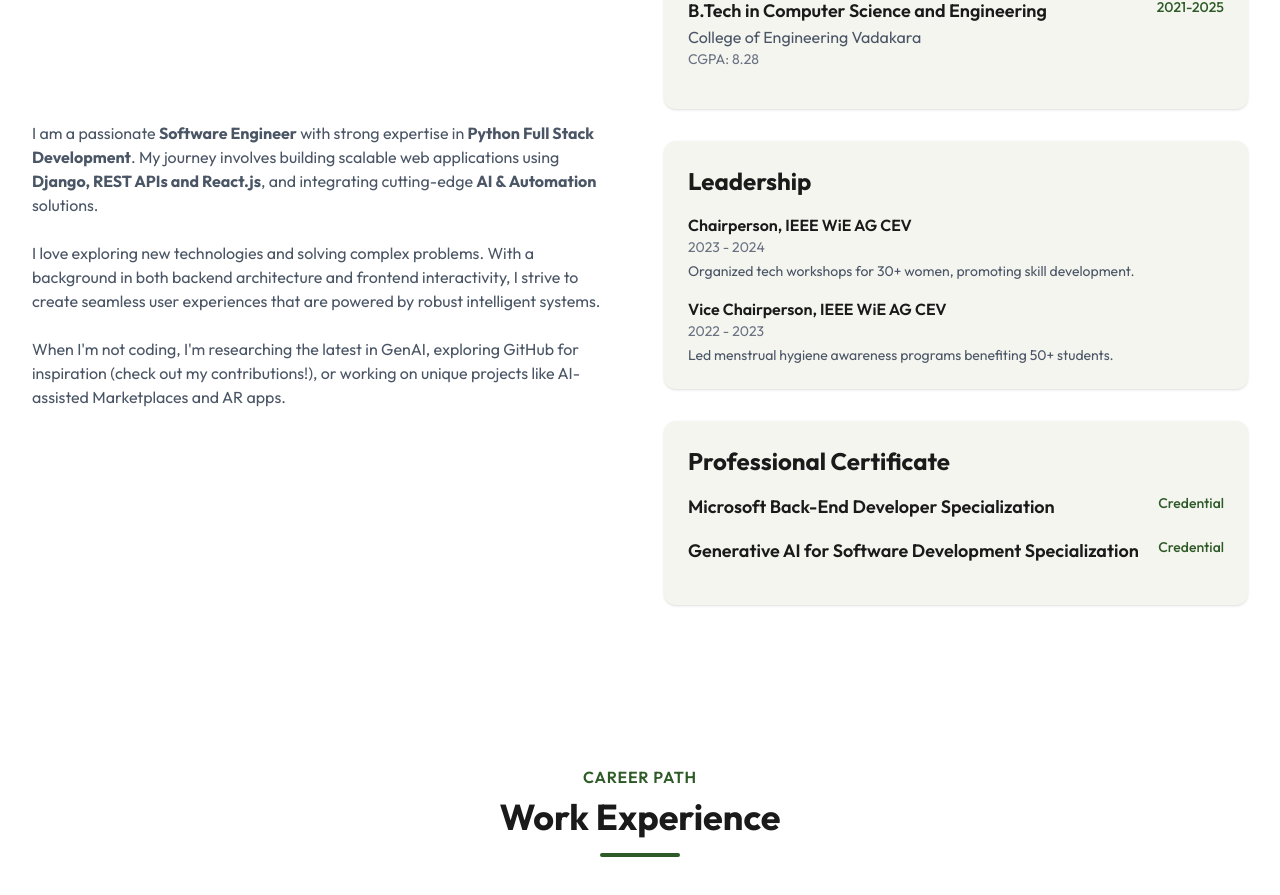
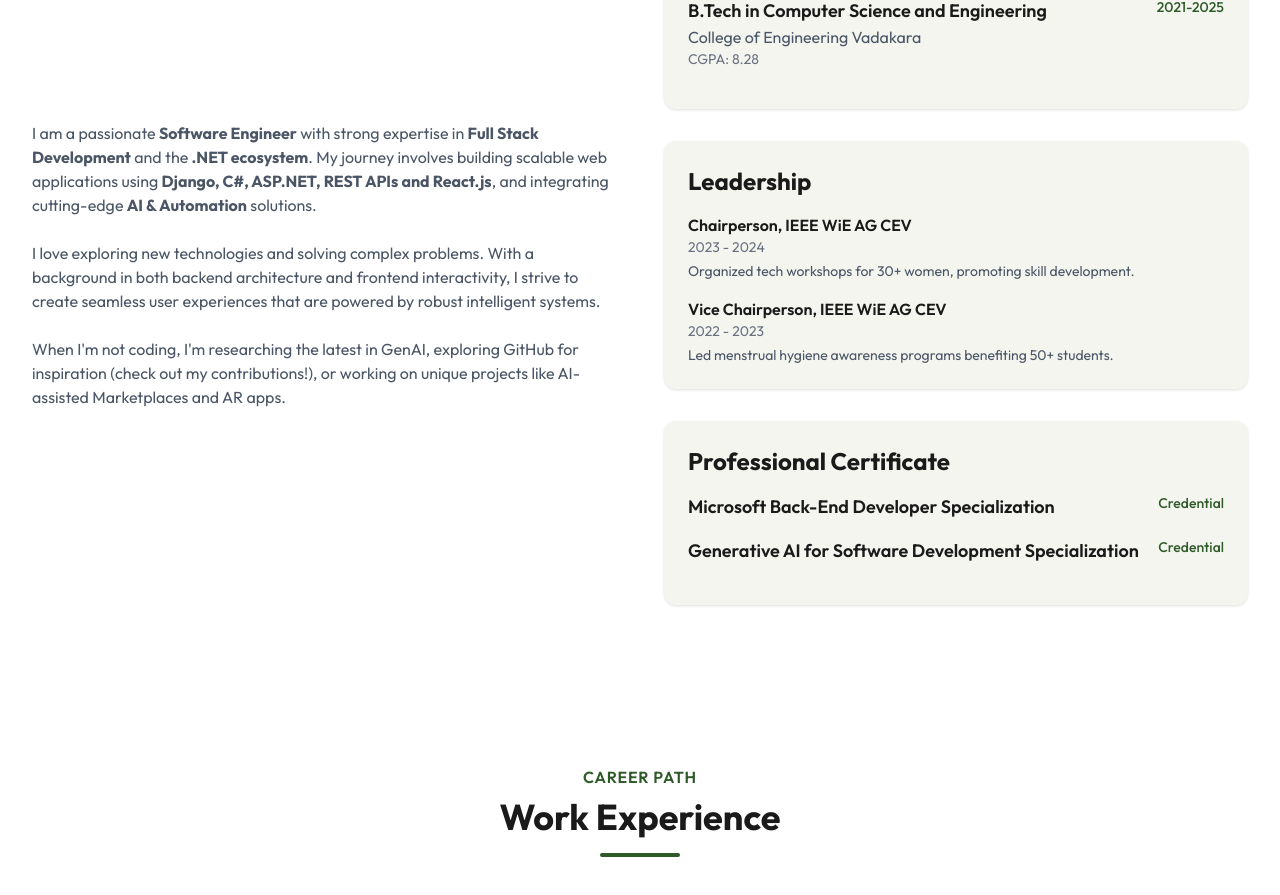
Before and after one commit to thameenaparveen2906/Thameena-Parveen--Personal-Portfolio, a React (Vite) app: page / in a window 1280 px wide. Shown: the part 1079-1974 px from the top of the page. Built offline with nearby package versions, Linux system fonts and the light colour scheme.

Commit message:
Update About.jsx

```diff
--- a/src/components/About.jsx
+++ b/src/components/About.jsx
@@ -25,8 +25,8 @@ const About = () => {
                     >
                         <div className="prose prose-lg text-gray-600">
                             <p className="mb-6">
-                                I am a passionate <strong>Software Engineer</strong> with strong expertise in <strong>Python Full Stack Development</strong>.
-                                My journey involves building scalable web applications using <strong>Django, REST APIs and React.js</strong>, and integrating cutting-edge <strong>AI & Automation</strong> solutions.
+                                I am a passionate <strong>Software Engineer</strong> with strong expertise in <strong>Full Stack Development</strong> and the <strong>.NET ecosystem</strong>.
+                                My journey involves building scalable web applications using <strong>Django, C#, ASP.NET, REST APIs and React.js</strong>, and integrating cutting-edge <strong>AI & Automation</strong> solutions.
                             </p>
                             <p className="mb-6">
                                 I love exploring new technologies and solving complex problems.
```
